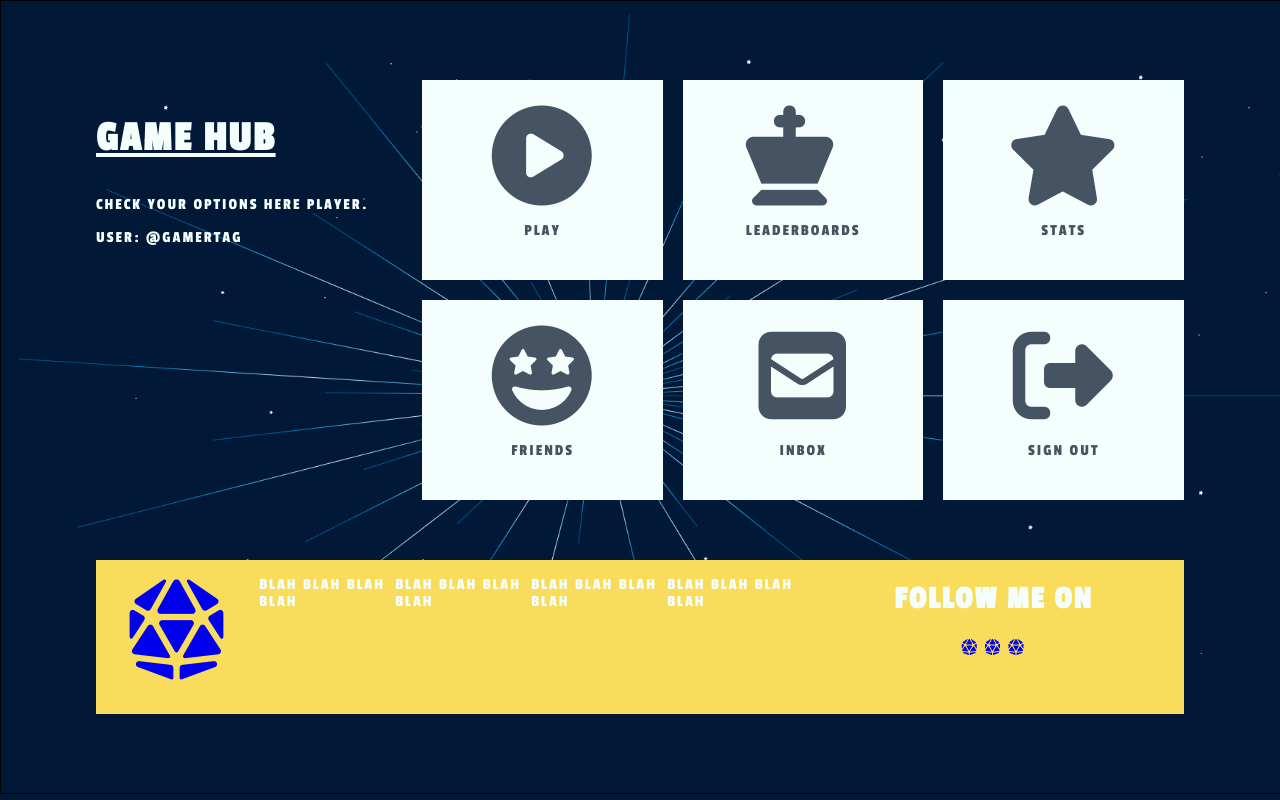
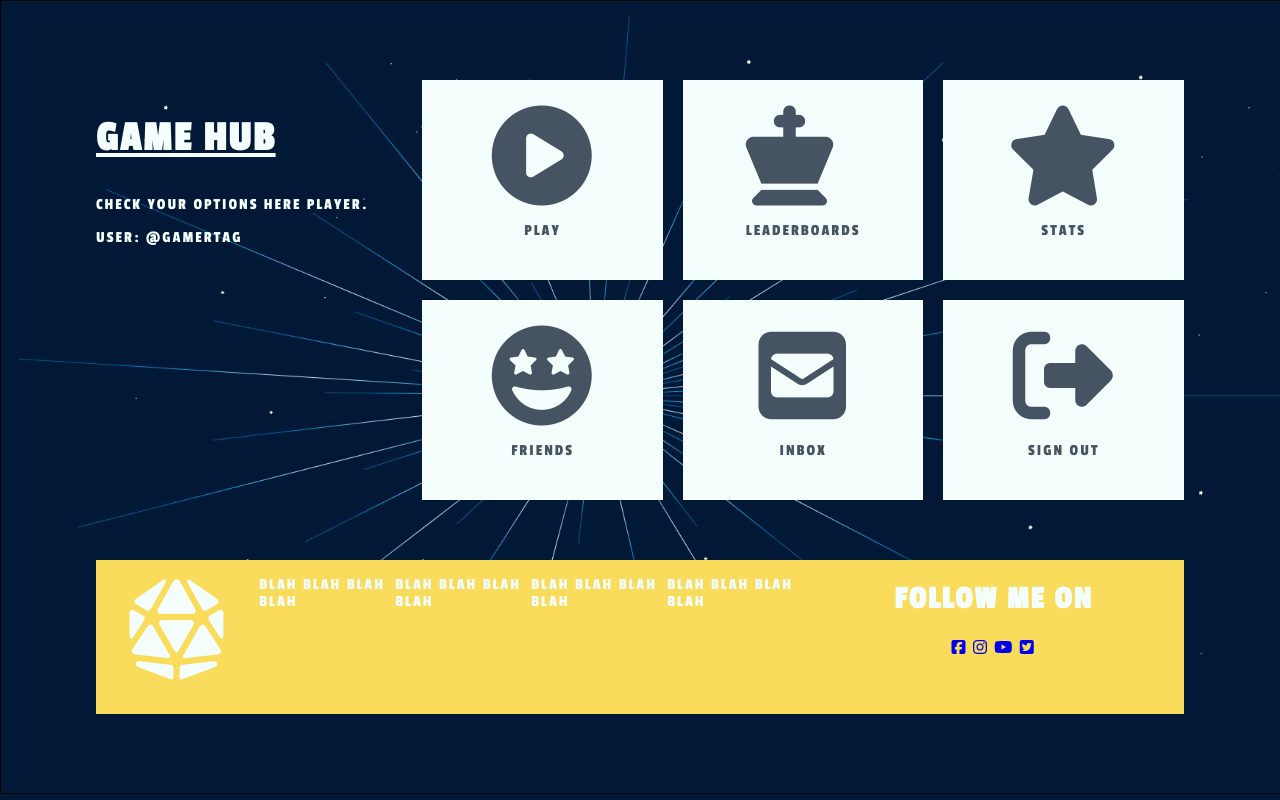
Before and after one commit to gabaza/gamehub, a plain HTML site: page index.html in a window 1280 px wide. Drawn offline with Linux system fonts and the light colour scheme.

Commit message:
add icons for social media links

```diff
--- a/index.html
+++ b/index.html
@@ -46,9 +46,10 @@
             </div>
             <div class="footer-links">
                 <h1>Follow me on</h1>
-                <a href="#"><i class="fas fa-dice-d20"></i></a>
-                <a href="#"><i class="fas fa-dice-d20"></i></a>
-                <a href="#"><i class="fas fa-dice-d20"></i></a>
+                <a href="#"><i class="fab fa-facebook-square"></i></a>
+                <a href="#"><i class="fab fa-instagram"></i></a>
+                <a href="#"><i class="fab fa-youtube"></i></a>
+                <a href="#"><i class="fab fa-twitter-square"></i></a>
             </div>
 
         </footer>
--- a/styles.css
+++ b/styles.css
@@ -49,6 +49,9 @@ main > section > div p {
 main > section > div:hover {
     background-color: #F9dc5c;
 }
+main > section > div i:hover {
+    font-size: 120px;
+}
 main > footer {
     grid-column-start: 1;
     grid-column-end: 3;
@@ -62,6 +65,7 @@ main > footer > a {
     text-decoration: none;
     font-size: 100px;
     margin: 20px auto;
+    color: #F4FFFD;
 }
 main > footer > .footer-ps {
     display: flex;
```
